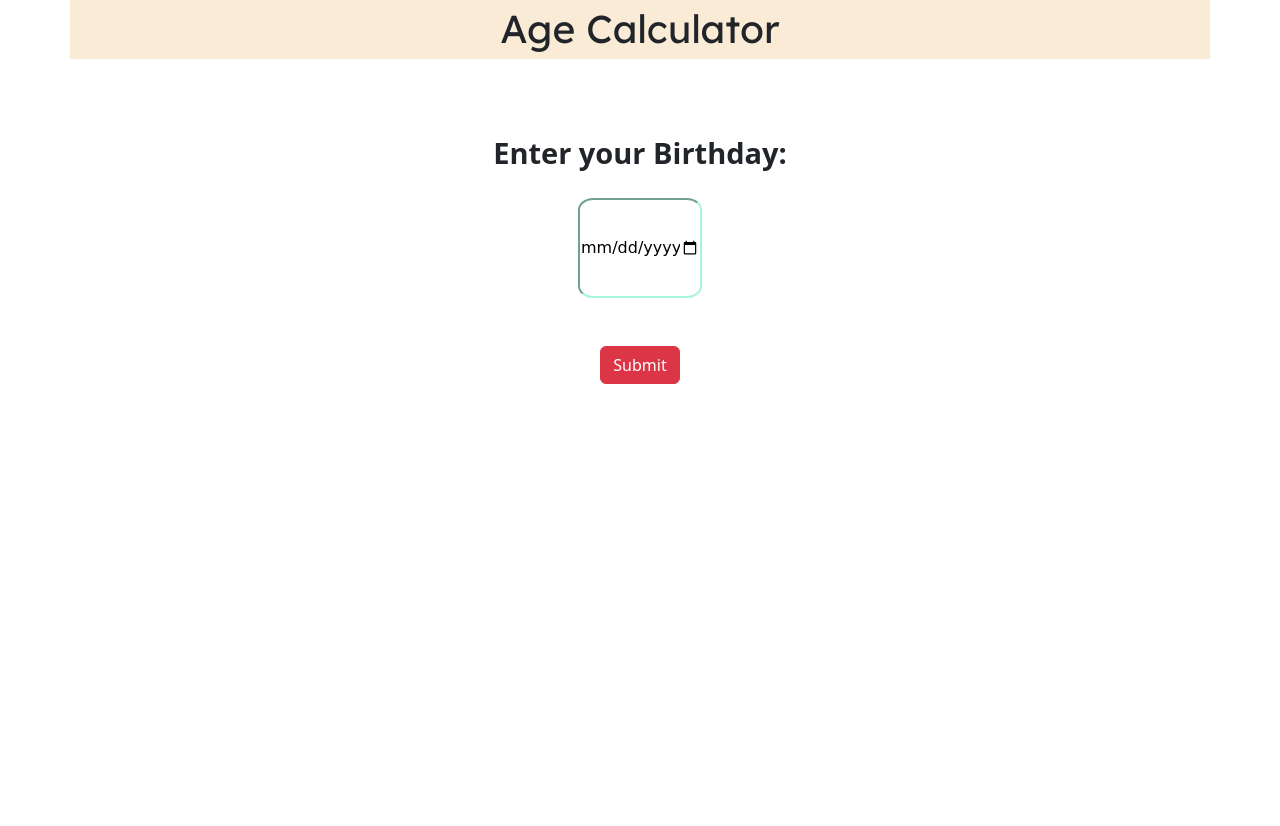
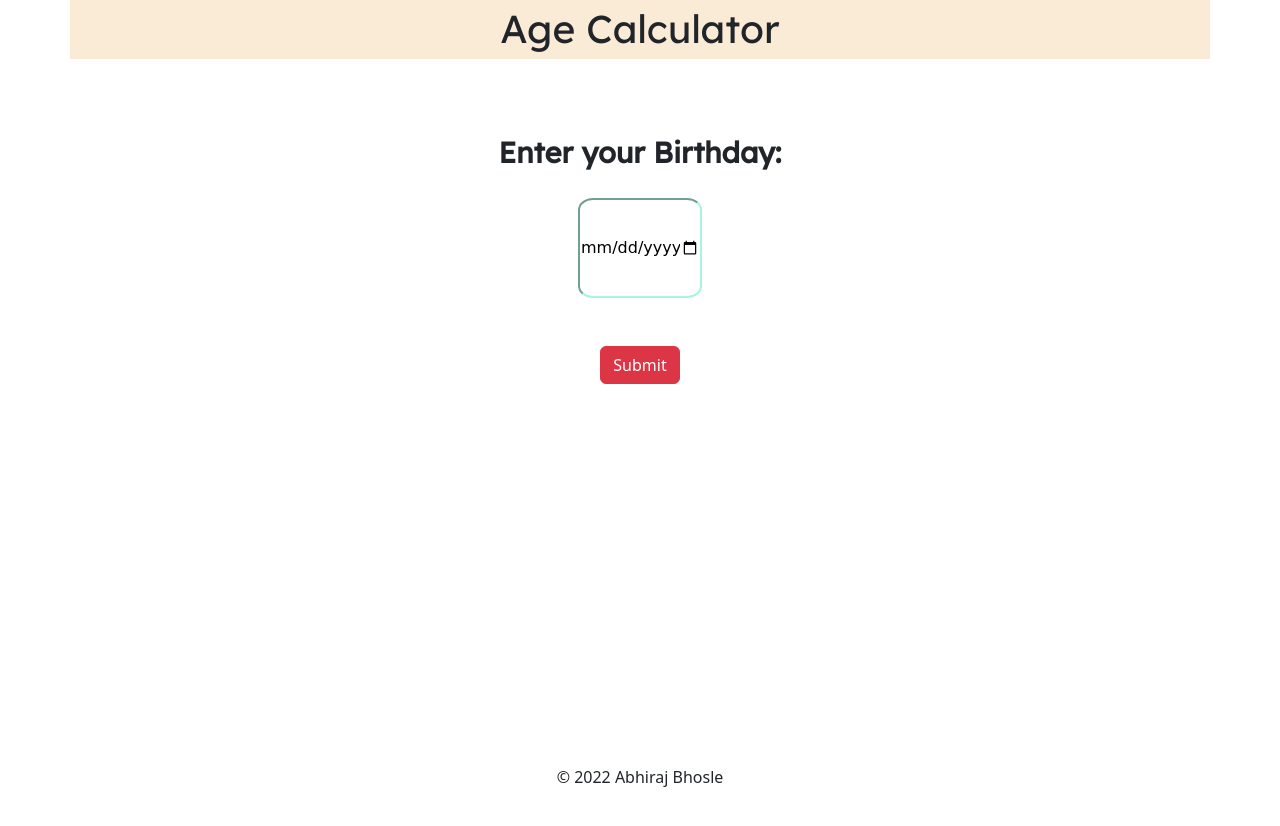
Before and after one commit to Abhiraj721/quiz-app, a plain HTML site: page index.html in a window 1280 px wide. Drawn offline with nearby package versions, Linux system fonts and the light colour scheme; a web font is replaced by a local one.

Commit message:
Add files via upload

```diff
--- a/index.html
+++ b/index.html
@@ -29,6 +29,9 @@
     <br><br><br>
     <div class="container output"></div>
 </div>
+<center>
+<h6 class="footer">© 2022 Abhiraj Bhosle</h6>
+</center>
     <script src="index.js">
 
     </script>
--- a/style.css
+++ b/style.css
@@ -26,3 +26,10 @@
 .output{
     font-family: 'Lexend Deca', sans-serif;
 }
+.jesus{
+    font-family: 'Lexend Deca', sans-serif;
+}
+.footer{
+    position: relative;
+    top:312px;
+}
```
